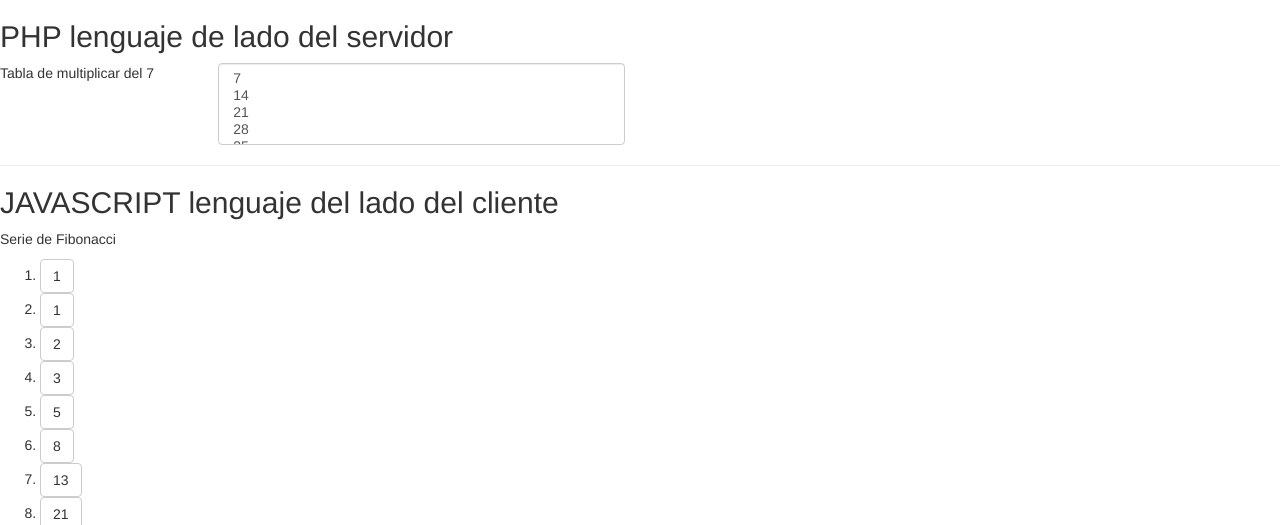
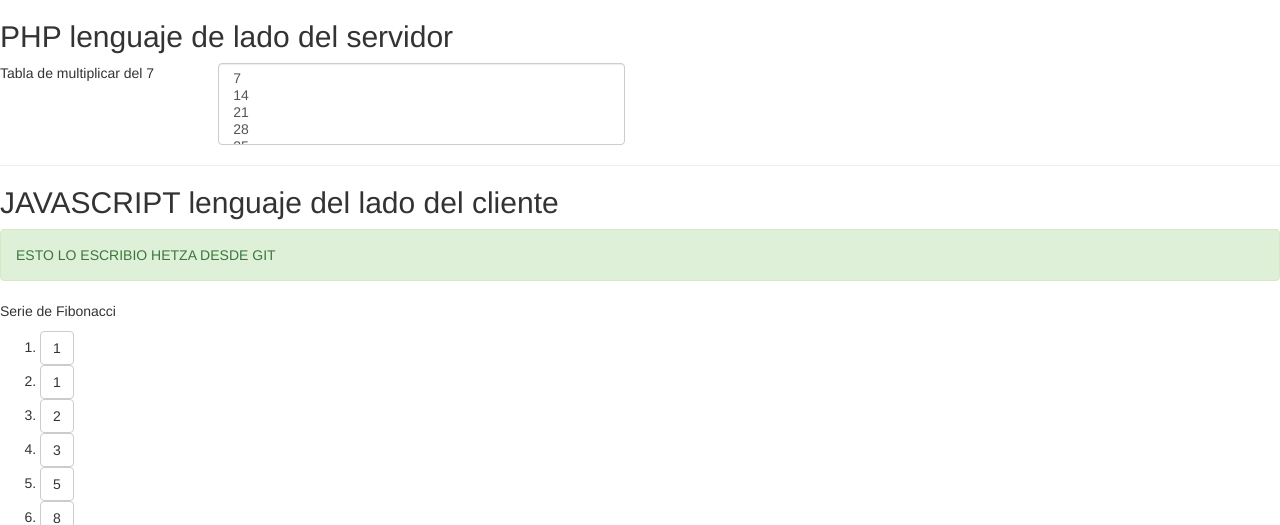
Before and after one commit to McZero/ejemplo, a PHP site: page / in a window 1280 px wide. Shown: the top 525 px of the page. Run offline with PHP 8.4, Linux system fonts and the light colour scheme; some libraries are stand-ins or nearby versions.

Commit message:
agrege alerta hetza

```diff
--- a/index.php
+++ b/index.php
@@ -10,13 +10,15 @@
             <div class="col-md-4">
                 <select multiple class="form-control">
                     <?php for ($i = 1; $i <= 10; $i++) { ?>
-				<option><?php echo $i*7;?></option>
+                        <option><?php echo $i * 7; ?></option>
                     <?php } ?>
                 </select>
             </div>
         </div>
+
         <hr>
         <h2>JAVASCRIPT lenguaje del lado del cliente</h2>
+        <div class="alert alert-success"><p>ESTO LO ESCRIBIO HETZA DESDE GIT</p></div>
         <p>Serie de Fibonacci</p>
         <ol id="fibo">
 
@@ -25,16 +27,16 @@
     <script src="https://ajax.googleapis.com/ajax/libs/jquery/1.11.2/jquery.min.js"></script>
     <script src="js/bootstrap.min.js"></script>
     <script>
-	function seriefibo (n){
-		v1=0;
-		v2=1;
-		$("ol#fibo").append('<li><a class="btn btn-default" href="#" role="button">'+v2+'</a></li>');
-		for (i=1; i<=n; i++)
+        function seriefibo(n) {
+            v1 = 0;
+            v2 = 1;
+            $("ol#fibo").append('<li><a class="btn btn-default" href="#" role="button">' + v2 + '</a></li>');
+            for (i = 1; i <= n; i++)
             {
                 Resul = v1 + v2;
                 v1 = v2;
                 v2 = Resul;
-		   $("ol#fibo").append('<li><a class="btn btn-default" href="#" role="button">'+v2+'</a></li>');
+                $("ol#fibo").append('<li><a class="btn btn-default" href="#" role="button">' + v2 + '</a></li>');
             }
         }
         seriefibo(10);
```
Lines whose indentation alone changed are shown as unchanged.
